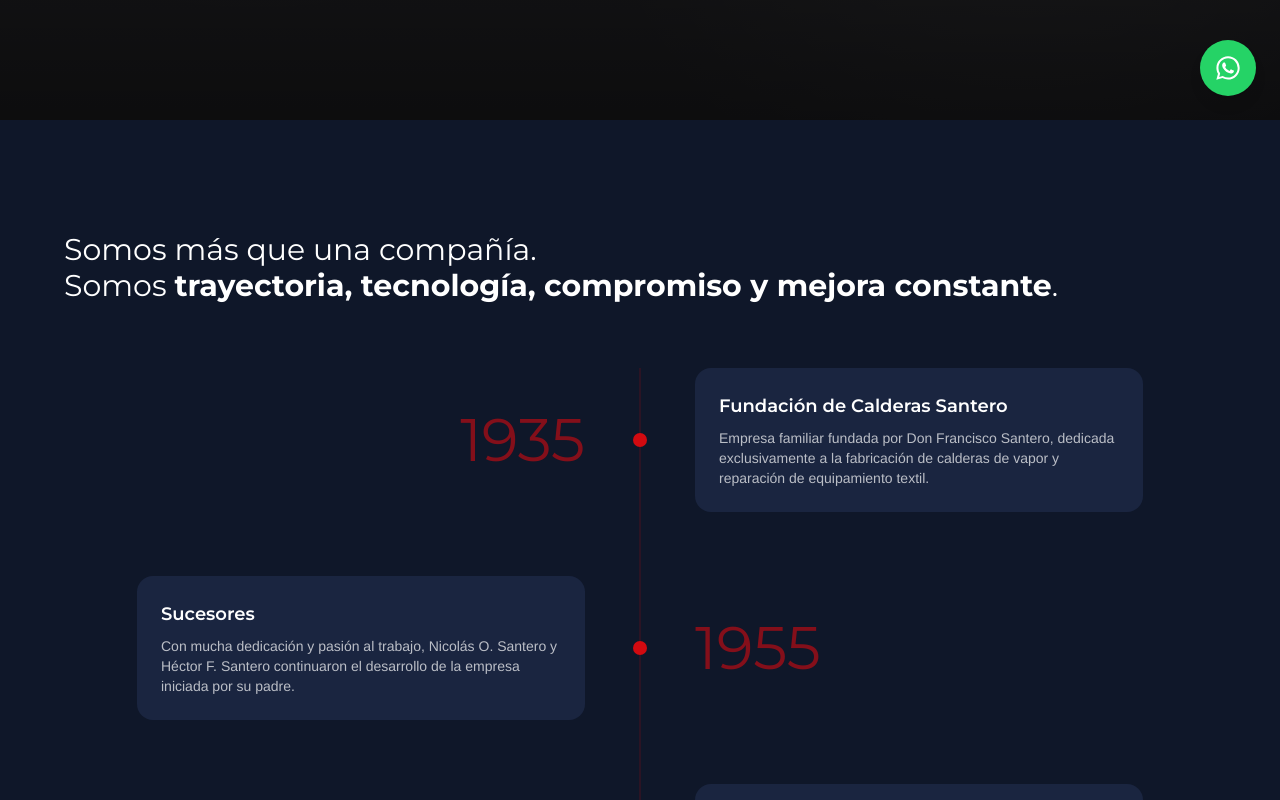
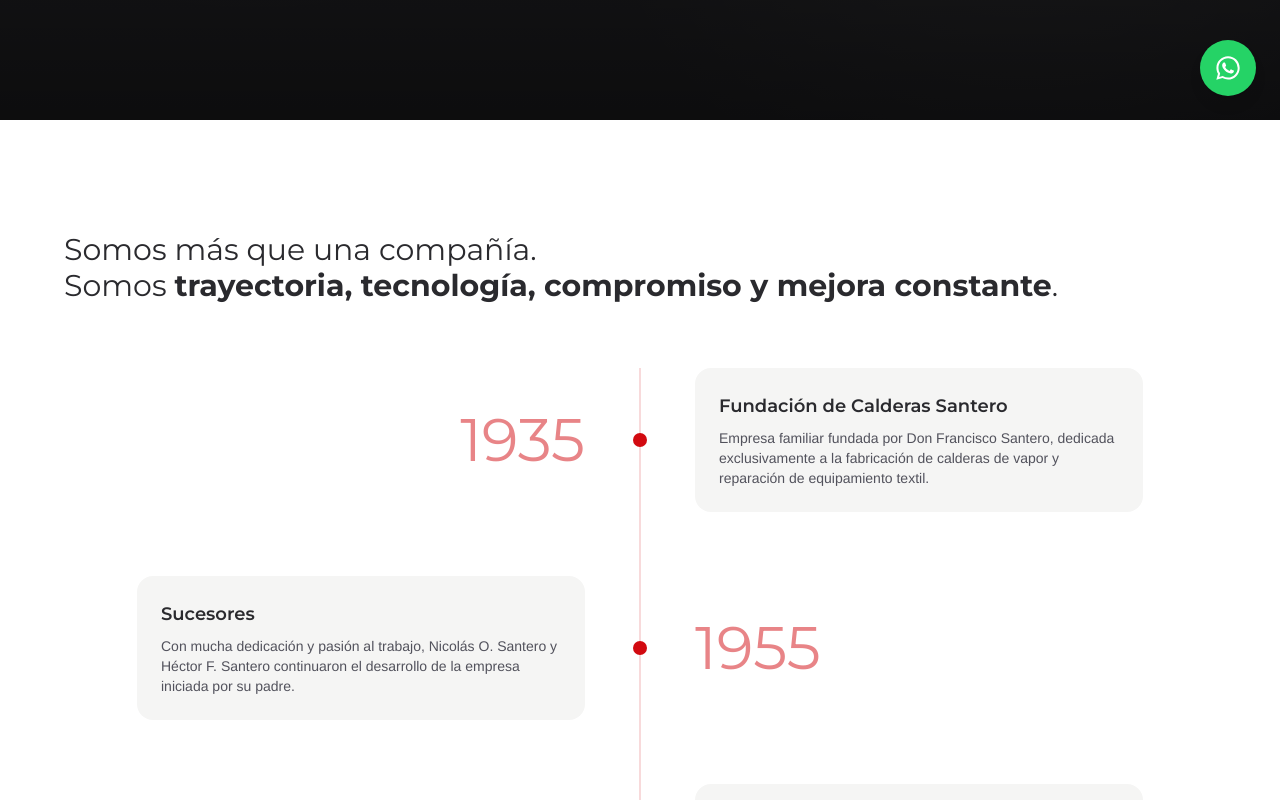
Before and after one commit to chiarasalvu/santero-calderas, a Next.js app: page /nosotros in a window 1280 px wide. Shown: the part 680-1480 px from the top of the page. Built offline with nearby package versions, Linux system fonts and the light colour scheme.

Commit message:
fix: isolate dark theme to Home only, fix contrast, fix a11y/border nits

```diff
--- a/app/globals.css
+++ b/app/globals.css
@@ -21,6 +21,7 @@
   --color-cream-card: #f5f5f4;
   --color-ink: #0f1729;
   --color-ink-light: #1a2540;
+  --color-brand-red-light: #ff6b6b;
 }
 
 @media (prefers-color-scheme: dark) {
--- a/app/page.tsx
+++ b/app/page.tsx
@@ -18,7 +18,7 @@ export default function Home() {
       <SistemaSanteroTeaser />
       <ProductLines />
       <CasesPreview logosPorSegmento={logosPorSegmento} />
-      <HistoryTimeline />
+      <HistoryTimeline tone="dark" />
       <Faq />
       <CtaBanner
         titulo="¿Listo para modernizar su planta?"
@@ -27,6 +27,7 @@ export default function Home() {
         primaryHref="/contacto"
         secondaryLabel="Agendar videollamada"
         secondaryHref="/contacto"
+        tone="dark"
       />
     </>
   );
--- a/components/CtaBanner.tsx
+++ b/components/CtaBanner.tsx
@@ -7,6 +7,7 @@ type CtaBannerProps = {
   primaryHref: string;
   secondaryLabel: string;
   secondaryHref: string;
+  tone?: "light" | "dark";
 };
 
 export default function CtaBanner({
@@ -16,9 +17,10 @@ export default function CtaBanner({
   primaryHref,
   secondaryLabel,
   secondaryHref,
+  tone = "light",
 }: CtaBannerProps) {
   return (
-    <section className="px-6 py-16">
+    <section className={`px-6 py-16 ${tone === "dark" ? "bg-ink" : ""}`}>
       <div className="mx-auto max-w-6xl rounded-3xl bg-brand-red px-8 py-16 text-center sm:px-16">
         <h2 className="font-heading text-2xl font-bold text-white sm:text-4xl">
           {titulo}
--- a/components/HistoryTimeline.tsx
+++ b/components/HistoryTimeline.tsx
@@ -43,11 +43,19 @@ const historia: HitoHistoria[] = [
   },
 ];
 
-export default function HistoryTimeline() {
+type HistoryTimelineProps = {
+  tone?: "light" | "dark";
+};
+
+export default function HistoryTimeline({ tone = "light" }: HistoryTimelineProps) {
+  const dark = tone === "dark";
+
   return (
-    <section className="bg-ink px-6 py-20 sm:py-28">
+    <section className={`px-6 py-20 sm:py-28 ${dark ? "bg-ink" : ""}`}>
       <div className="mx-auto max-w-6xl">
-        <h2 className="font-heading text-2xl text-white sm:text-3xl">
+        <h2
+          className={`font-heading text-2xl sm:text-3xl ${dark ? "text-white" : "text-navy"}`}
+        >
           Somos más que una compañía.
           <br />
           Somos{" "}
@@ -72,7 +80,11 @@ export default function HistoryTimeline() {
                 className="relative flex flex-col items-center gap-2 sm:flex-row sm:gap-12"
               >
                 <span
-                  className={`font-heading text-lg font-bold tracking-wide text-brand-red uppercase sm:flex-1 sm:text-5xl sm:font-normal sm:tracking-normal sm:text-brand-red/60 sm:normal-case lg:text-6xl ${
+                  className={`font-heading text-lg font-bold tracking-wide uppercase sm:flex-1 sm:text-5xl sm:font-normal sm:tracking-normal sm:normal-case lg:text-6xl ${
+                    dark
+                      ? "text-brand-red-light sm:text-brand-red-light"
+                      : "text-brand-red sm:text-brand-red/50"
+                  } ${
                     cardOnRight
                       ? "sm:order-1 sm:text-right"
                       : "sm:order-3 sm:text-left"
@@ -90,7 +102,7 @@ export default function HistoryTimeline() {
                       : "sm:order-1 sm:justify-end"
                   }`}
                 >
-                  <TimelineCard hito={hito} />
+                  <TimelineCard hito={hito} dark={dark} />
                 </div>
               </li>
             );
@@ -101,13 +113,19 @@ export default function HistoryTimeline() {
   );
 }
 
-function TimelineCard({ hito }: { hito: HitoHistoria }) {
+function TimelineCard({ hito, dark }: { hito: HitoHistoria; dark: boolean }) {
   return (
-    <div className="w-full max-w-md rounded-2xl bg-ink-light p-6">
-      <h3 className="font-heading text-lg font-semibold text-white">
+    <div
+      className={`w-full max-w-md rounded-2xl p-6 ${dark ? "bg-ink-light" : "bg-cream-card"}`}
+    >
+      <h3
+        className={`font-heading text-lg font-semibold ${dark ? "text-white" : "text-navy"}`}
+      >
         {hito.titulo}
       </h3>
-      <p className="mt-2 text-sm text-white/70">{hito.descripcion}</p>
+      <p className={`mt-2 text-sm ${dark ? "text-white/70" : "text-zinc-600"}`}>
+        {hito.descripcion}
+      </p>
     </div>
   );
 }
--- a/components/home/CasesPreview.tsx
+++ b/components/home/CasesPreview.tsx
@@ -32,7 +32,7 @@ export default function CasesPreview({ logosPorSegmento }: CasesPreviewProps) {
                   className="flex w-full items-center justify-between gap-4 py-8 text-left"
                 >
                   <span className="flex items-baseline gap-3 sm:gap-5">
-                    <span className="text-sm text-brand-red/70">
+                    <span className="text-sm text-brand-red-light">
                       {String(index + 1).padStart(2, "0")}
                     </span>
                     <span className="font-heading text-lg font-bold tracking-wide text-white uppercase sm:text-2xl lg:text-3xl">
@@ -54,7 +54,7 @@ export default function CasesPreview({ logosPorSegmento }: CasesPreviewProps) {
                     {logos.map((logo) => (
                       <div
                         key={logo.src}
-                        className="relative flex h-16 items-center justify-center rounded-lg border border-white/10 bg-white p-2"
+                        className="relative flex h-16 items-center justify-center rounded-lg border border-black/10 bg-white p-2"
                       >
                         <Image
                           src={logo.src}
--- a/components/home/Hero.tsx
+++ b/components/home/Hero.tsx
@@ -12,7 +12,7 @@ export default function Hero() {
     <section className="relative flex min-h-dvh items-center overflow-hidden bg-ink px-6 py-24 sm:py-32">
       <Image
         src="/img/generales/caldera-5.png"
-        alt="Sala de máquinas Calderas Santero"
+        alt=""
         fill
         priority
         className="object-cover"
@@ -23,7 +23,7 @@ export default function Hero() {
       />
 
       <div className="relative mx-auto w-full max-w-6xl">
-        <p className="font-heading text-sm font-semibold tracking-[0.2em] text-brand-red uppercase">
+        <p className="font-heading text-sm font-semibold tracking-[0.2em] text-brand-red-light uppercase">
           Industria Argentina desde 1935
         </p>
         <h1 className="mt-4 max-w-3xl font-heading text-5xl font-bold text-white sm:text-6xl">
--- a/components/home/RubroFinder.tsx
+++ b/components/home/RubroFinder.tsx
@@ -23,7 +23,7 @@ export default function RubroFinder() {
             >
               <Image
                 src={rubro.imageSrc}
-                alt={rubro.label}
+                alt=""
                 fill
                 sizes="(min-width: 1024px) 25vw, (min-width: 640px) 33vw, 50vw"
                 className="object-cover transition-transform duration-300 group-hover:scale-105"
--- a/components/home/SistemaSanteroTeaser.tsx
+++ b/components/home/SistemaSanteroTeaser.tsx
@@ -35,7 +35,7 @@ export default function SistemaSanteroTeaser() {
   return (
     <section className="bg-ink px-6 py-20 sm:py-28">
       <div className="mx-auto max-w-6xl">
-        <p className="font-heading text-sm font-semibold tracking-wide text-brand-red uppercase">
+        <p className="font-heading text-sm font-semibold tracking-wide text-brand-red-light uppercase">
           Ingeniería propia. Tecnología avanzada.
         </p>
         <h2 className="mt-4 max-w-2xl font-heading text-3xl font-bold text-white sm:text-4xl">
@@ -51,7 +51,7 @@ export default function SistemaSanteroTeaser() {
         <ol className="mt-12 grid gap-6 sm:grid-cols-2 lg:grid-cols-4">
           {pasos.map((paso) => (
             <li key={paso.numero} className="rounded-2xl bg-ink-light p-6">
-              <span className="font-heading text-3xl font-bold text-brand-red">
+              <span className="font-heading text-3xl font-bold text-brand-red-light">
                 {paso.numero}
               </span>
               <h3 className="mt-3 font-heading text-lg font-semibold text-white">
```
